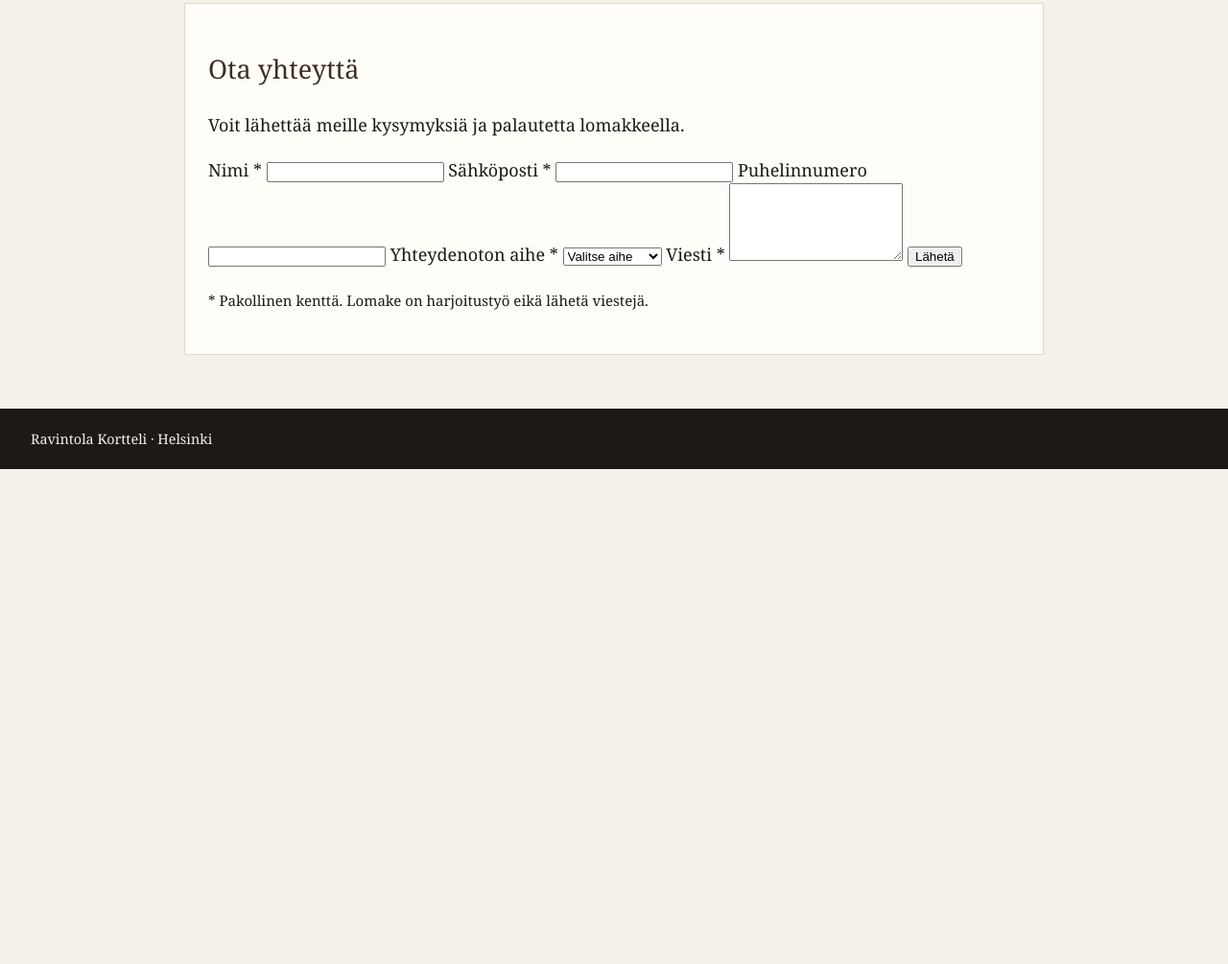
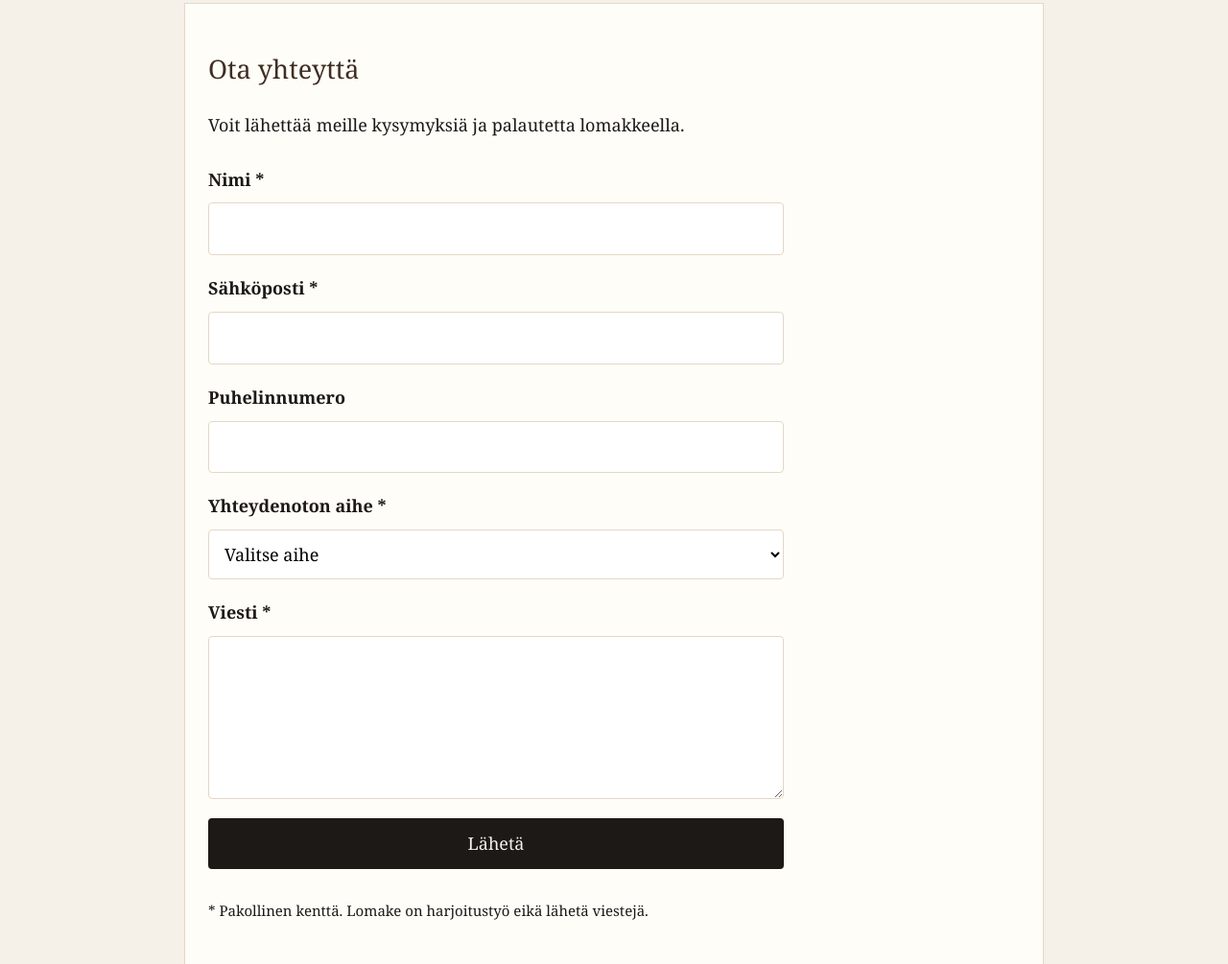
Before and after one commit to AlexHedman/Ravintola-Kortteli, a plain HTML site: page yhteys.html in a window 1280 px wide. Shown: the part 1453-2458 px from the top of the page at 96% size. Before the commit the page ends 1942 px from the top, so only its background shows below. Drawn offline with Linux system fonts and the light colour scheme.

Commit message:
Add styles for contact form
Added styles for the contact form including layout, inputs, and button styles.

```diff
--- a/css/style.css
+++ b/css/style.css
@@ -202,3 +202,44 @@ header {
     overflow-x: auto;
   }
 }
+
+
+/* Vaihe 5: Yhteydenottolomake */
+
+.contact-form {
+  display: flex;
+  flex-direction: column;
+  gap: 10px;
+  max-width: 600px;
+}
+
+.contact-form label {
+  font-weight: bold;
+  margin-top: 10px;
+}
+
+.contact-form input,
+.contact-form select,
+.contact-form textarea {
+  width: 100%;
+  padding: 12px;
+  border: 1px solid #e4d8c4;
+  border-radius: 4px;
+  font: inherit;
+  background-color: white;
+}
+
+.contact-form button {
+  background-color: #1c1917;
+  color: #f5f0e8;
+  padding: 12px 20px;
+  border: none;
+  border-radius: 4px;
+  font: inherit;
+  cursor: pointer;
+  margin-top: 10px;
+}
+
+.contact-form button:hover {
+  background-color: #3f2e22;
+}
```
